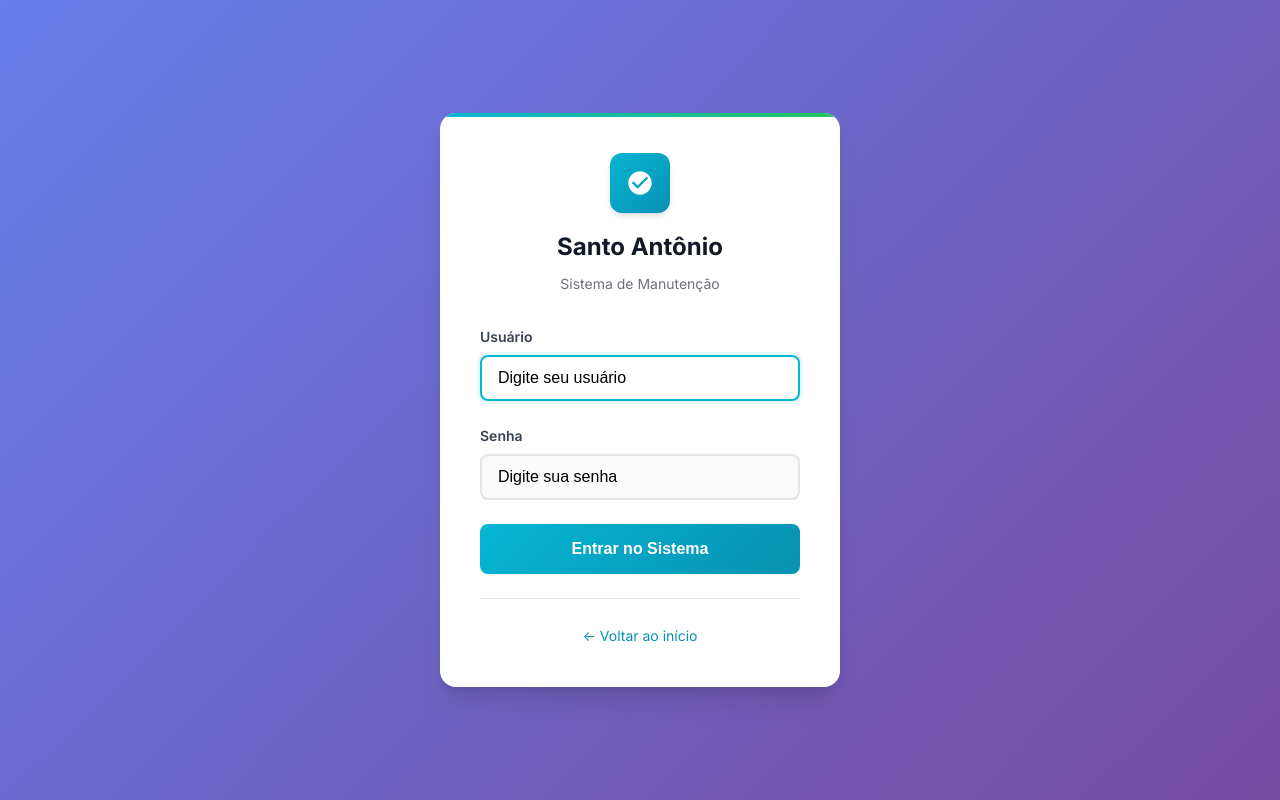
After one commit to IgorsSantana/sistema-manutencao-supermais, a Flask app: page /login in a window 1280 px wide. The commit adds this page. Run offline with Flask 3, Linux system fonts and the light colour scheme.

Commit message:
feat: Sistema completo de login para separar usuários e analistas

```diff
--- a/app.py
+++ b/app.py
@@ -2,7 +2,7 @@
 
 import os
 from datetime import datetime
-from flask import Flask, render_template, request, redirect, url_for, flash, jsonify, send_from_directory
+from flask import Flask, render_template, request, redirect, url_for, flash, jsonify, send_from_directory, session
 from flask_sqlalchemy import SQLAlchemy
 from werkzeug.utils import secure_filename
 
@@ -52,6 +52,10 @@ def ensure_tables_created():
             db.create_all()
             db.session.commit()  # Garantir que a transação seja commitada
             print("✅ Todas as tabelas criadas com sucesso!")
+
+            # Criar usuários padrão
+            create_default_users()
+
     except Exception as e:
         print(f"⚠️  Erro garantindo tabelas: {e}")
         db.session.rollback()
@@ -62,8 +66,43 @@ def ensure_tables_created():
                 db.create_all()
                 db.session.commit()
                 print("✅ Tabelas criadas na segunda tentativa!")
+                create_default_users()
         except Exception as e2:
             print(f"❌ Erro crítico criando tabelas: {e2}")
+
+def create_default_users():
+    """Cria usuários padrão se não existirem"""
+    try:
+        # Verificar se já existem usuários
+        if Usuario.query.count() > 0:
+            print("👥 Usuários já existem no sistema.")
+            return
+
+        # Criar usuário administrador
+        admin_user = Usuario(
+            username='admin',
+            password='admin123',
+            tipo='analista'
+        )
+
+        # Criar usuário comum de teste
+        test_user = Usuario(
+            username='usuario',
+            password='123456',
+            tipo='usuario'
+        )
+
+        db.session.add(admin_user)
+        db.session.add(test_user)
+        db.session.commit()
+
+        print("✅ Usuários padrão criados com sucesso!")
+        print("   📧 Admin: admin / admin123")
+        print("   📧 Usuário: usuario / 123456")
+
+    except Exception as e:
+        print(f"⚠️  Erro criando usuários padrão: {e}")
+        db.session.rollback()
 
 # Executar na inicialização do módulo quando DATABASE_URL está presente
 if os.environ.get('DATABASE_URL'):
@@ -163,10 +202,63 @@ class FotoManutencao(db.Model):
     def __repr__(self):
         return f'<FotoManutencao {self.nome_arquivo}>'
 
+class Usuario(db.Model):
+    id = db.Column(db.Integer, primary_key=True)
+    username = db.Column(db.String(50), nullable=False, unique=True)
+    password = db.Column(db.String(100), nullable=False)
+    tipo = db.Column(db.String(20), nullable=False, default='usuario')  # 'usuario' ou 'analista'
+    ativo = db.Column(db.Boolean, default=True)
+    data_cadastro = db.Column(db.DateTime, default=datetime.utcnow)
+    ultimo_login = db.Column(db.DateTime)
+
+    def __repr__(self):
+        return f'<Usuario {self.username}>'
+
+    def verificar_senha(self, password):
+        # Para simplicidade, vamos usar senhas em texto
+        # Em produção seria melhor usar hash
+        return self.password == password
+
+    @property
+    def is_analista(self):
+        return self.tipo == 'analista'
+
+
+# Decorator para verificar login
+def login_required(func):
+    """Decorator que verifica se o usuário está logado"""
+    def wrapper(*args, **kwargs):
+        if not session.get('user_id'):
+            flash('Você precisa fazer login para acessar essa página.', 'warning')
+            return redirect(url_for('login'))
+        return func(*args, **kwargs)
+
+    wrapper.__name__ = func.__name__
+    return wrapper
+
+# Decorator para verificar se é analista
+def analista_required(func):
+    """Decorator que verifica se o usuário é analista"""
+    def wrapper(*args, **kwargs):
+        if not session.get('user_id'):
+            flash('Você precisa fazer login para acessar essa página.', 'warning')
+            return redirect(url_for('login'))
+
+        user = Usuario.query.get(session['user_id'])
+        if not user or not user.is_analista:
+            flash('Apenas analistas podem acessar essa área.', 'error')
+            return redirect(url_for('homepage'))
+
+        return func(*args, **kwargs)
+
+    wrapper.__name__ = func.__name__
+    return wrapper
+
 
 # --- Rotas da Aplicação ---
 @app.route('/')
 @ensure_db_tables
+@login_required
 def homepage():
     # Busca todas as lojas e todos os veículos no banco
     lista_de_lojas = Loja.query.all()
@@ -192,6 +284,7 @@ def homepage():
 # --- Rotas para Lojas ---
 @app.route('/lojas')
 @ensure_db_tables
+@login_required
 def listar_lojas():
     lojas = Loja.query.all()
     return render_template('lojas.html', lojas=lojas)
@@ -220,6 +313,7 @@ def detalhes_loja(loja_id):
 # --- Rotas para Veículos ---
 @app.route('/veiculos')
 @ensure_db_tables
+@login_required
 def listar_veiculos():
     veiculos = Veiculo.query.all()
     return render_template('veiculos.html', veiculos=veiculos)
@@ -251,6 +345,7 @@ def detalhes_veiculo(veiculo_id):
 # --- Rotas para Manutenções ---
 @app.route('/manutencoes')
 @ensure_db_tables
+@login_required
 def listar_manutencoes():
     tipo = request.args.get('tipo', 'todas')
     if tipo == 'loja':
@@ -339,6 +434,69 @@ def detalhes_manutencao(manutencao_id):
     return render_template('detalhes_manutencao.html', manutencao=manutencao)
 
 # --- Rota para servir arquivos de upload ---
+# --- ROTAS DE LOGIN E AUTENTICAÇÃO ---
+@app.route('/login', methods=['GET', 'POST'])
+def login():
+    if request.method == 'POST':
+        username = request.form.get('username')
+        password = request.form.get('password')
+
+        # Buscar usuário
+        user = Usuario.query.filter_by(username=username, ativo=True).first()
+
+        if user and user.verificar_senha(password):
+            # Login bem sucedido
+            session['user_id'] = user.id
+            session['username'] = user.username
+            session['user_type'] = user.tipo
+
+            # Atualizar último login
+            user.ultimo_login = datetime.utcnow()
+            db.session.commit()
+
+            flash(f'Bem-vindo, {user.username}!', 'success')
+            return redirect(url_for('homepage'))
+        else:
+            flash('Usuário ou senha incorretos.', 'error')
+
+    # Se não está logado, mostrar tela de login
+    return render_template('login.html')
+
+@app.route('/logout')
+def logout():
+    session.clear()
+    flash('Logout realizado com sucesso.', 'info')
+    return redirect(url_for('login'))
+
+@app.route('/usuario/cadastro', methods=['GET', 'POST'])
+@login_required
+def cadastrar_usuario():
+    if request.method == 'POST':
+        username = request.form.get('username')
+        password = request.form.get('password')
+        tipo = request.form.get('tipo', 'usuario')
+
+        # Verificar se usuário já existe
+        if Usuario.query.filter_by(username=username).first():
+            flash('Nome de usuário já existe.', 'error')
+            return render_template('cadastrar_usuario.html')
+
+        # Criar novo usuário
+        novo_usuario = Usuario(
+            username=username,
+            password=password,
+            tipo=tipo
+        )
+
+        db.session.add(novo_usuario)
+        db.session.commit()
+
+        flash('Usuário cadastrado com sucesso!', 'success')
+        return redirect(url_for('homepage'))
+
+    return render_template('cadastrar_usuario.html')
+
+
 @app.route('/uploads/<filename>')
 def uploaded_file(filename):
     return send_from_directory(app.config['UPLOAD_FOLDER'], filename)
--- /dev/null
+++ b/templates/login.html
@@ -0,0 +1,381 @@
+<!DOCTYPE html>
+<html lang="pt-br">
+<head>
+    <meta charset="UTF-8">
+    <meta name="viewport" content="width=device-width, initial-scale=1.0">
+    <title>Login - Sistema de Manutenção</title>
+
+    <!-- Google Fonts -->
+    <link rel="preconnect" href="https://fonts.googleapis.com">
+    <link rel="preconnect" href="https://fonts.gstatic.com" crossorigin>
+    <link href="https://fonts.googleapis.com/css2?family=Inter:wght@300;400;500;600;700;800&display=swap" rel="stylesheet">
+
+    <!-- Design System Professional - Login Custom -->
+    <style>
+        /* ===== DESIGN SYSTEM VARIABLES ===== */
+        :root {
+            /* Brand Colors */
+            --primary-500: #06b6d4;
+            --primary-600: #0891b2;
+            --primary-700: #0e7490;
+            --success-500: #22c55e;
+            --success-600: #16a34a;
+            --gray-50: #fafafa;
+            --gray-100: #f4f4f5;
+            --gray-200: #e4e4e7;
+            --gray-300: #d4d4d8;
+            --gray-500: #71717a;
+            --gray-700: #374151;
+            --gray-800: #1f2937;
+            --gray-900: #111827;
+
+            /* Typography */
+            --font-family: 'Inter', -apple-system, BlinkMacSystemFont, 'Segoe UI', Roboto, sans-serif;
+            --font-size-xs: 0.75rem;
+            --font-size-sm: 0.875rem;
+            --font-size-base: 1rem;
+            --font-size-lg: 1.125rem;
+            --font-size-xl: 1.25rem;
+            --font-size-2xl: 1.5rem;
+            --font-size-3xl: 1.875rem;
+
+            /* Spacing */
+            --space-2: 0.5rem;
+            --space-3: 0.75rem;
+            --space-4: 1rem;
+            --space-6: 1.5rem;
+            --space-8: 2rem;
+            --space-10: 2.5rem;
+            --space-12: 3rem;
+            --space-16: 4rem;
+
+            /* Border Radius */
+            --radius-sm: 0.375rem;
+            --radius-md: 0.5rem;
+            --radius-lg: 0.75rem;
+            --radius-xl: 1rem;
+
+            /* Shadows */
+            --shadow-sm: 0 1px 2px 0 rgb(0 0 0 / 0.05);
+            --shadow-md: 0 4px 6px -1px rgb(0 0 0 / 0.1), 0 2px 4px -2px rgb(0 0 0 / 0.1);
+            --shadow-lg: 0 10px 15px -3px rgb(0 0 0 / 0.1), 0 4px 6px -4px rgb(0 0 0 / 0.1);
+            --shadow-xl: 0 20px 25px -5px rgb(0 0 0 / 0.1), 0 8px 10px -6px rgb(0 0 0 / 0.1);
+        }
+
+        /* Reset & Base */
+        * {
+            margin: 0;
+            padding: 0;
+            box-sizing: border-box;
+        }
+
+        html {
+            font-family: var(--font-family);
+            font-size: 16px;
+            line-height: 1.5;
+            -webkit-font-smoothing: antialiased;
+            -moz-osx-font-smoothing: grayscale;
+            scroll-behavior: smooth;
+        }
+
+        body {
+            min-height: 100vh;
+            background: linear-gradient(135deg, #667eea 0%, #764ba2 100%);
+            display: flex;
+            align-items: center;
+            justify-content: center;
+            padding: var(--space-4);
+        }
+
+        /* Login Container */
+        .login-container {
+            background: white;
+            border-radius: var(--radius-xl);
+            box-shadow: var(--shadow-xl);
+            padding: var(--space-10);
+            width: 100%;
+            max-width: 400px;
+            position: relative;
+            overflow: hidden;
+        }
+
+        .login-container::before {
+            content: '';
+            position: absolute;
+            top: 0;
+            left: 0;
+            right: 0;
+            height: 4px;
+            background: linear-gradient(90deg, var(--primary-500), var(--success-500));
+        }
+
+        /* Logo Section */
+        .logo-section {
+            text-align: center;
+            margin-bottom: var(--space-8);
+        }
+
+        .logo-icon {
+            width: 60px;
+            height: 60px;
+            background: linear-gradient(135deg, var(--primary-500), var(--primary-600));
+            border-radius: var(--radius-lg);
+            display: flex;
+            align-items: center;
+            justify-content: center;
+            margin: 0 auto var(--space-4);
+            box-shadow: var(--shadow-md);
+        }
+
+        .logo-icon svg {
+            width: 28px;
+            height: 28px;
+            fill: white;
+        }
+
+        .logo-title {
+            font-size: var(--font-size-2xl);
+            font-weight: 700;
+            color: var(--gray-900);
+            margin-bottom: var(--space-2);
+        }
+
+        .logo-subtitle {
+            color: var(--gray-500);
+            font-size: var(--font-size-sm);
+        }
+
+        /* Form Styles */
+        .form-group {
+            margin-bottom: var(--space-6);
+        }
+
+        .form-label {
+            display: block;
+            font-size: var(--font-size-sm);
+            font-weight: 600;
+            color: var(--gray-700);
+            margin-bottom: var(--space-2);
+        }
+
+        .form-input {
+            width: 100%;
+            padding: var(--space-3) var(--space-4);
+            border: 2px solid var(--gray-200);
+            border-radius: var(--radius-md);
+            font-size: var(--font-size-base);
+            transition: all 0.2s ease;
+            background: var(--gray-50);
+        }
+
+        .form-input:focus {
+            outline: none;
+            border-color: var(--primary-500);
+            background: white;
+            box-shadow: 0 0 0 3px rgb(6 182 212 / 0.1);
+        }
+
+        .form-input::placeholder {
+            color: var(--gray-400);
+        }
+
+        /* Submit Button */
+        .btn-login {
+            width: 100%;
+            background: linear-gradient(135deg, var(--primary-500), var(--primary-600));
+            color: white;
+            border: none;
+            padding: var(--space-4);
+            border-radius: var(--radius-md);
+            font-size: var(--font-size-base);
+            font-weight: 600;
+            cursor: pointer;
+            transition: all 0.2s ease;
+            position: relative;
+            overflow: hidden;
+        }
+
+        .btn-login:hover {
+            transform: translateY(-1px);
+            box-shadow: var(--shadow-lg);
+        }
+
+        .btn-login:active {
+            transform: translateY(0);
+        }
+
+        /* Flash Messages */
+        .flash-messages {
+            margin-bottom: var(--space-6);
+        }
+
+        .flash-message {
+            padding: var(--space-3) var(--space-4);
+            border-radius: var(--radius-md);
+            font-size: var(--font-size-sm);
+            margin-bottom: var(--space-2);
+        }
+
+        .flash-success {
+            background: #dcfce7;
+            color: #166534;
+            border-left: 4px solid var(--success-500);
+        }
+
+        .flash-error {
+            background: #fef2f2;
+            color: #dc2626;
+            border-left: 4px solid #ef4444;
+        }
+
+        .flash-warning {
+            background: #fef3c7;
+            color: #d97706;
+            border-left: 4px solid #f59e0b;
+        }
+
+        .flash-info {
+            background: #dbeafe;
+            color: #1e40af;
+            border-left: 4px solid #3b82f6;
+        }
+
+        /* Help Links */
+        .login-help {
+            text-align: center;
+            margin-top: var(--space-6);
+            padding-top: var(--space-6);
+            border-top: 1px solid var(--gray-200);
+        }
+
+        .login-help a {
+            color: var(--primary-600);
+            text-decoration: none;
+            font-size: var(--font-size-sm);
+        }
+
+        .login-help a:hover {
+            text-decoration: underline;
+        }
+
+        /* Mobile Optimizations */
+        @media (max-width: 480px) {
+            .login-container {
+                padding: var(--space-8) var(--space-6);
+                margin: var(--space-4);
+            }
+
+            .logo-icon {
+                width: 50px;
+                height: 50px;
+            }
+
+            .logo-icon svg {
+                width: 24px;
+                height: 24px;
+            }
+        }
+
+        /* Loading Animation */
+        @keyframes shimmer {
+            0% { background-position: -200px 0 }
+            100% { background-position: calc(200px + 100%) 0 }
+        }
+
+        .shimmer {
+            background: linear-gradient(
+                90deg,
+                transparent,
+                rgba(255, 255, 255, 0.4),
+                transparent
+            );
+            background-size: 200px 100%;
+            animation: shimmer 1.5s infinite;
+        }
+    </style>
+</head>
+
+<body>
+    <div class="login-container">
+        <!-- Logo Section -->
+        <div class="logo-section">
+            <div class="logo-icon">
+                <svg viewBox="0 0 24 24">
+                    <path d="M12 2C6.48 2 2 6.48 2 12s4.48 10 10 10 10-4.48 10-10S17.52 2 12 2zm-2 15l-5-5 1.41-1.41L10 14.17l7.59-7.59L19 8l-9 9z"/>
+                </svg>
+            </div>
+            <h1 class="logo-title">Santo Antônio</h1>
+            <p class="logo-subtitle">Sistema de Manutenção</p>
+        </div>
+
+        <!-- Flash Messages -->
+        {% with messages = get_flashed_messages(with_categories=true) %}
+            {% if messages %}
+                <div class="flash-messages">
+                    {% for category, message in messages %}
+                        <div class="flash-message flash-{{ category }}">
+                            {{ message }}
+                        </div>
+                    {% endfor %}
+                </div>
+            {% endif %}
+        {% endwith %}
+
+        <!-- Login Form -->
+        <form method="POST" action="{{ url_for('login') }}">
+            <div class="form-group">
+                <label for="username" class="form-label">Usuário</label>
+                <input
+                    type="text"
+                    id="username"
+                    name="username"
+                    class="form-input"
+                    placeholder="Digite seu usuário"
+                    required
+                    autofocus
+                >
+            </div>
+
+            <div class="form-group">
+                <label for="password" class="form-label">Senha</label>
+                <input
+                    type="password"
+                    id="password"
+                    name="password"
+                    class="form-input"
+                    placeholder="Digite sua senha"
+                    required
+                >
+            </div>
+
+            <button type="submit" class="btn-login">
+                Entrar no Sistema
+            </button>
+        </form>
+
+        <!-- Help Links -->
+        <div class="login-help">
+            <p>
+                <a href="{{ url_for('homepage') }}">← Voltar ao início</a>
+            </p>
+        </div>
+    </div>
+
+    <script>
+        // Adicionar idempotência ao botão
+        document.querySelector('.btn-login').addEventListener('click', function(e) {
+            this.style.opacity = '0.7';
+            this.disabled = true;
+        });
+
+        // Limpar flash messages após 5 segundos
+        setTimeout(() => {
+            const messages = document.querySelectorAll('.flash-message');
+            messages.forEach(msg => {
+                msg.style.opacity = '0';
+                setTimeout(() => msg.remove(), 300);
+            });
+        }, 5000);
+    </script>
+</body>
+</html>
```
Also changed, not shown: templates/base.html (+64 -0 lines), templates/cadastrar_usuario.html (added, +98 -0 lines).
